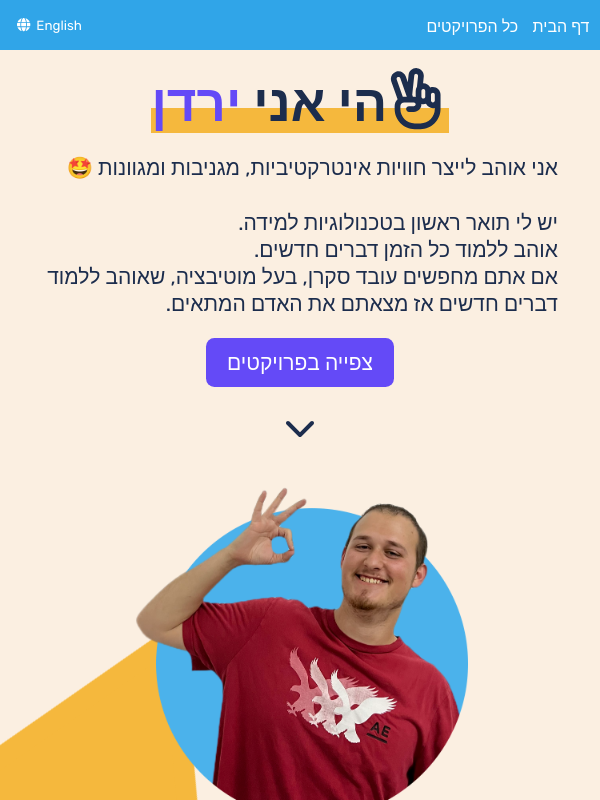
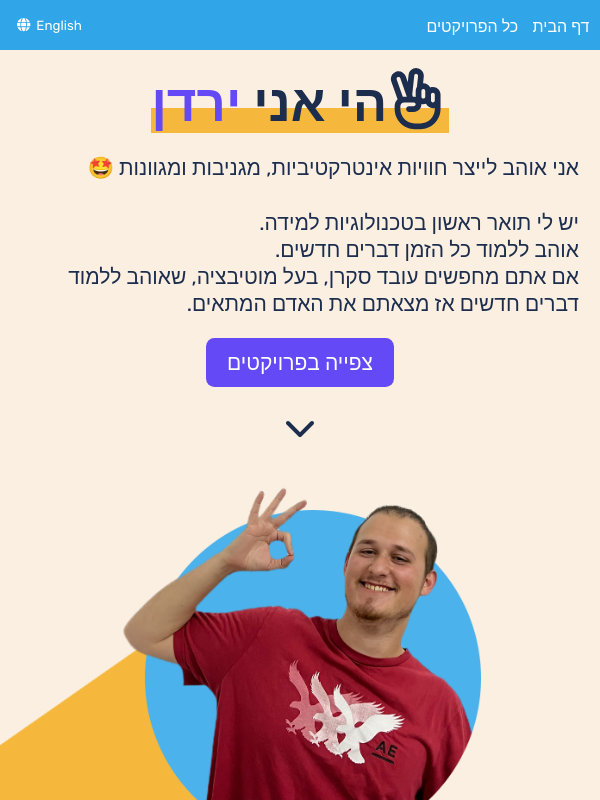
Before and after one commit to idont12/YardenPortfolio, a React (Vite) app: page /#/ in a window 600 px wide. Shown: the top 800 px of the page. Built offline with nearby package versions, Linux system fonts and the light colour scheme.

Commit message:
FixPhoneXScroling

```diff
--- a/src/Style/index.css
+++ b/src/Style/index.css
@@ -49,7 +49,7 @@ body, body *, * {
 }
 
 #root{
-
+  overflow: hidden;
 }
 
 h1{
@@ -157,14 +157,7 @@ margin: 0px 0.9rem;
   outline-offset: -3px;
 }
 
-.button:not(.linkHoverBaceNo):hover,
-a:not(.linkHoverBaceNo):hover,
-button:not(.linkHoverBaceNo):hover,
-.button:not(.linkHoverBaceNo):focus-visible,
-a:not(.linkHoverBaceNo):focus-visible,
-button:not(.linkHoverBaceNo):focus-visible  {
-  opacity: 0.5;
-}
+
 
 .buttonIcon{
   border-radius: 100px;
@@ -813,12 +806,26 @@ button.dropDownButtonActive{
 
   .projectMainScreen {
     grid-template-columns: auto;
+    padding: 0px;
+    margin: 2em 1em;
     /* grid-template-rows: 1fr 1fr; */
   }
 
 .grid1_2Con{
   grid-template-columns: auto;
 }
+}
+
+@media only screen and (min-width: 600px) {
+  .button:not(.linkHoverBaceNo):hover,
+  a:not(.linkHoverBaceNo):hover,
+  button:not(.linkHoverBaceNo):hover,
+  .button:not(.linkHoverBaceNo):focus-visible,
+  a:not(.linkHoverBaceNo):focus-visible,
+  button:not(.linkHoverBaceNo):focus-visible  {
+    opacity: 0.5;
+  }
+
 }
 
 @media only screen and (max-width: 600px) {
@@ -840,6 +847,7 @@ width: fit-content;
   }
   .stickyButtomBanner{
     position: relative;
+    justify-content: center;
   }
 
 /*grid 3 option*/
@@ -866,7 +874,7 @@ grid-template-rows: 1fr 1fr 1fr;
     display: none;
 }
 .elementWidth40Per{
-  width: 95%;
+  width: calc(80vw - 0.8em);
 }
 
 .aspectRatio5_3Con{
```
